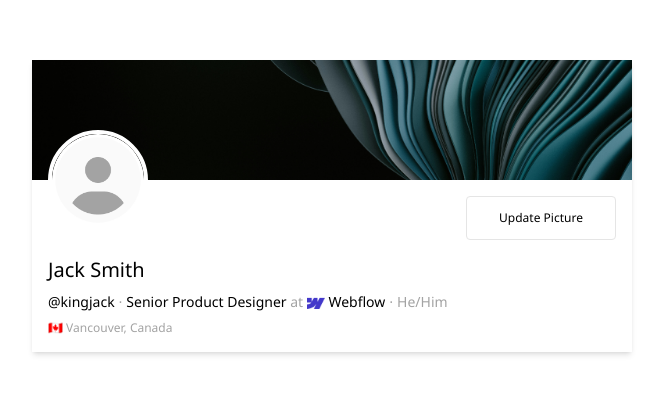
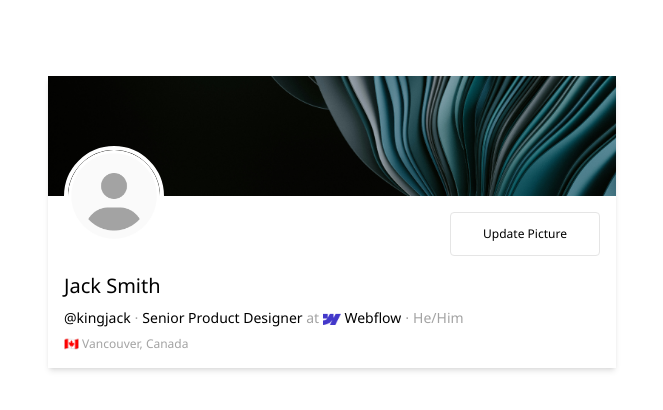
Before and after one commit to qianzhong516/image-uploder, a Next.js app: page / in a window 1280 px wide. Shown: the part 140-550 px from the top of the page, without its empty margins (308-971 px from the left). Built offline with nearby package versions, Linux system fonts and the light colour scheme; no server answers; the database is empty.

Commit message:
fix styling

```diff
--- a/src/app/page.tsx
+++ b/src/app/page.tsx
@@ -36,7 +36,7 @@ export default function Home() {
   const UploadImageModal = createUploadImageModal();
 
   return (
-    <div className='w-full max-w-[600px] mt-[200px] mx-auto'>
+    <div className='w-full max-w-[600px] mt-[200px] mx-auto p-4'>
       <ProfileBanner
         profileIconSrc={primaryIcon?.path || ''}
         name='Jack Smith'
--- a/src/components/modal/modal.tsx
+++ b/src/components/modal/modal.tsx
@@ -40,7 +40,7 @@ export function ModalImpl({
 }
 
 const Backdrop = ({ children }: { children: React.ReactNode }) =>
-    <div className='fixed inset-0 w-full h-full bg-neutral-950/40 backdrop-blur-sm flex justify-center'>{children}</div>;
+    <div className='fixed inset-0 w-full h-full bg-neutral-950/40 backdrop-blur-sm p-4'>{children}</div>;
 
 export default function Modal({
     open,
--- a/src/components/upload_image_modal/upload_image_modal.tsx
+++ b/src/components/upload_image_modal/upload_image_modal.tsx
@@ -72,7 +72,7 @@ export default function UploadImageModal({
         onClose={onClose}
         title='Upload image(s)'
         subtitle='You may upload up to 5 images'
-        className='min-w-[600px] max-w-[700px] m-auto mt-[200px]'
+        className='max-w-[600px] w-full m-auto mt-[200px]'
         footer={footer}
         content={content}>
     </Modal>
```
